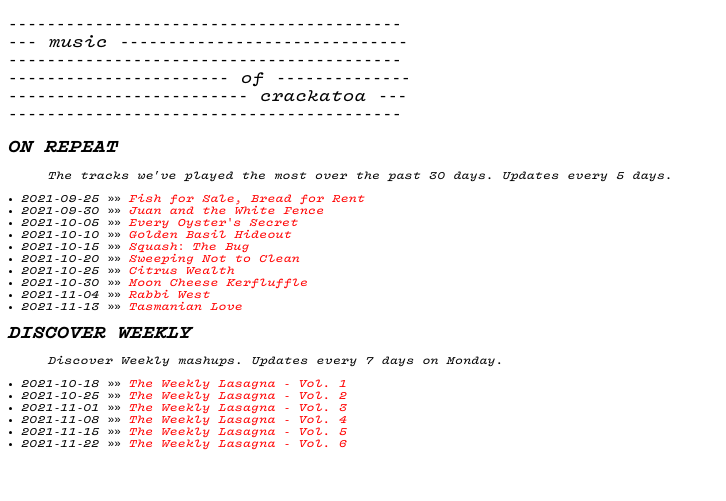
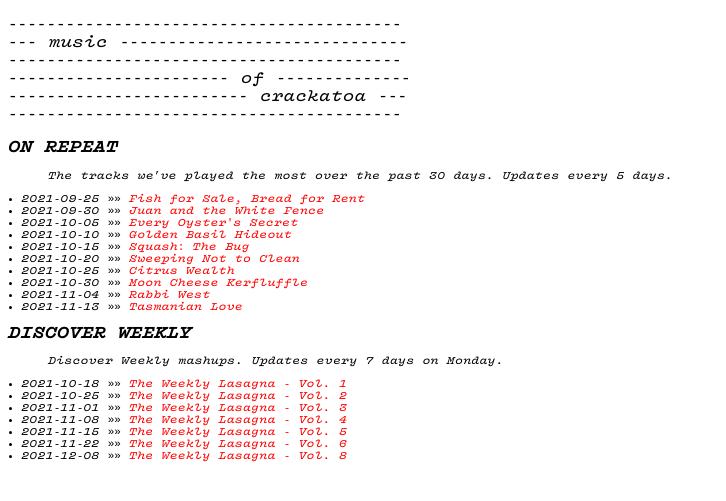
Before and after one commit to noahgorstein/music-of-crackatoa, a Jekyll site: the page built from index.md, in a window 1280 px wide. Shown: the top 501 px of the page, without its empty margins (0-726 px from the left). Built offline with Jekyll 4.4.1, drawn with Linux system fonts in a browser that asks for light colours.

Commit message:
weekly lasagna v8

```diff
--- a/_data/discover_weekly.yml
+++ b/_data/discover_weekly.yml
@@ -18,6 +18,10 @@
   creation_date: 2021-11-15
   playlist_uri: https://open.spotify.com/playlist/5jMaRKx22PBNOactHpY3gN?si=7f4bcda2fe064680
 
-- playlist_name:  The Weekly Lasagna - Vol. 6
-  creation_date:  2021-11-22
-  playlist_uri:  https://open.spotify.com/playlist/3Z7GutvGL6wC40gcNbSoYB
+- playlist_name: The Weekly Lasagna - Vol. 6
+  creation_date: 2021-11-22
+  playlist_uri: https://open.spotify.com/playlist/3Z7GutvGL6wC40gcNbSoYB
+
+- playlist_name: The Weekly Lasagna - Vol. 8
+  creation_date: 2021-12-08
+  playlist_uri: https://open.spotify.com/playlist/3QwpDIWBaqC9SjdwWakoh2
```
